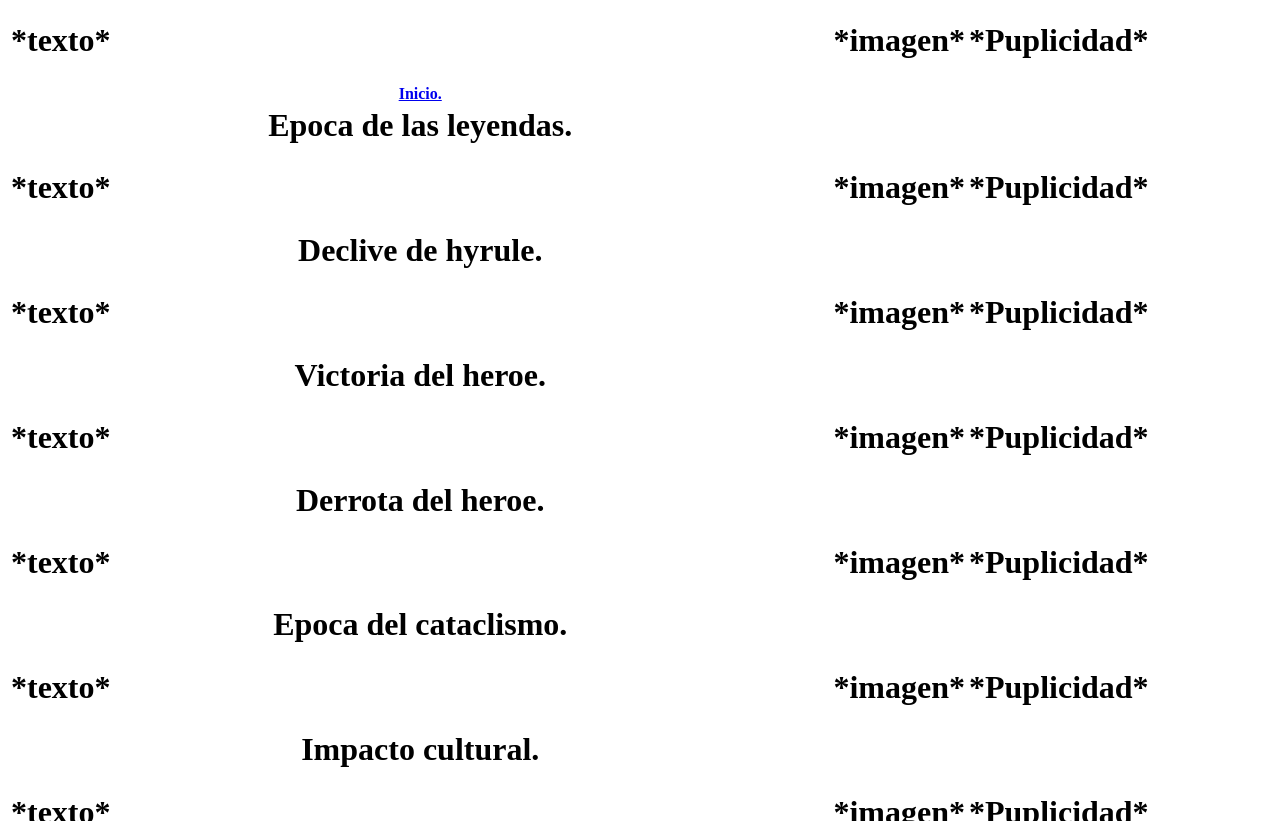
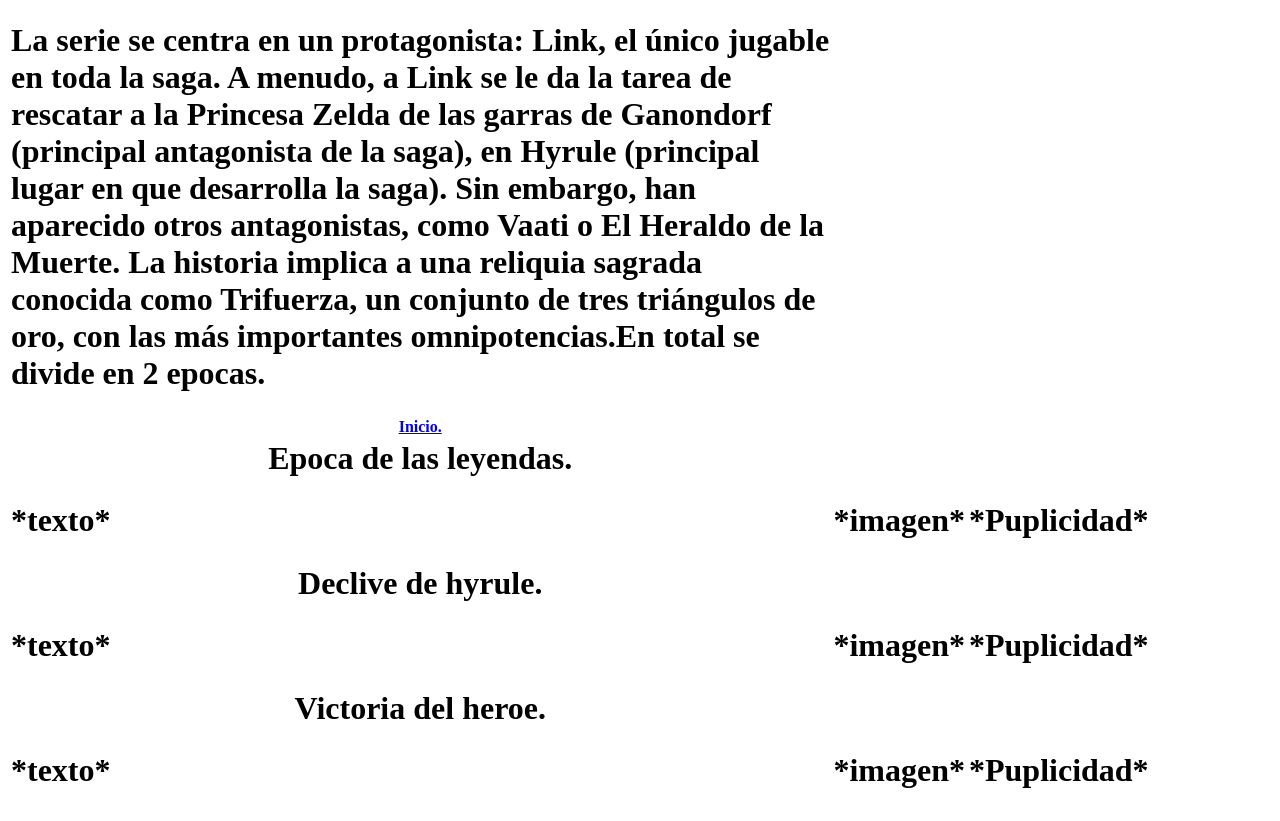
Before and after one commit to Yvelty/TriSab, a plain HTML site: page index.html in a window 1280 px wide. Shown: the part 900-1721 px from the top of the page. Drawn offline with Linux system fonts and the light colour scheme.

Commit message:
Update index.html

```diff
--- a/index.html
+++ b/index.html
@@ -34,9 +34,7 @@
    </tr>
     <th><h1><a name="seccion2">Historia de los juegos.</a></h1></th>
 </tr>
-    <td><h1>*texto*</h1></td>
-    <td><h1>*imagen*</h1></td>
-    <td><h1>*Puplicidad*</h1></td>
+    <td><h1>La serie se centra en un protagonista: Link, el único jugable en toda la saga. A menudo, a Link se le da la tarea de rescatar a la Princesa Zelda de las garras de Ganondorf (principal antagonista de la saga), en Hyrule (principal lugar en que desarrolla la saga). Sin embargo, han aparecido otros antagonistas, como Vaati o El Heraldo de la Muerte. La historia implica a una reliquia sagrada conocida como Trifuerza, un conjunto de tres triángulos de oro, con las más importantes omnipotencias.En total se divide en 2 epocas.</h1></td>
       </tr>
     <th><a HREF="#Inicio"> Inicio. </a></th>
 </tr>
```
